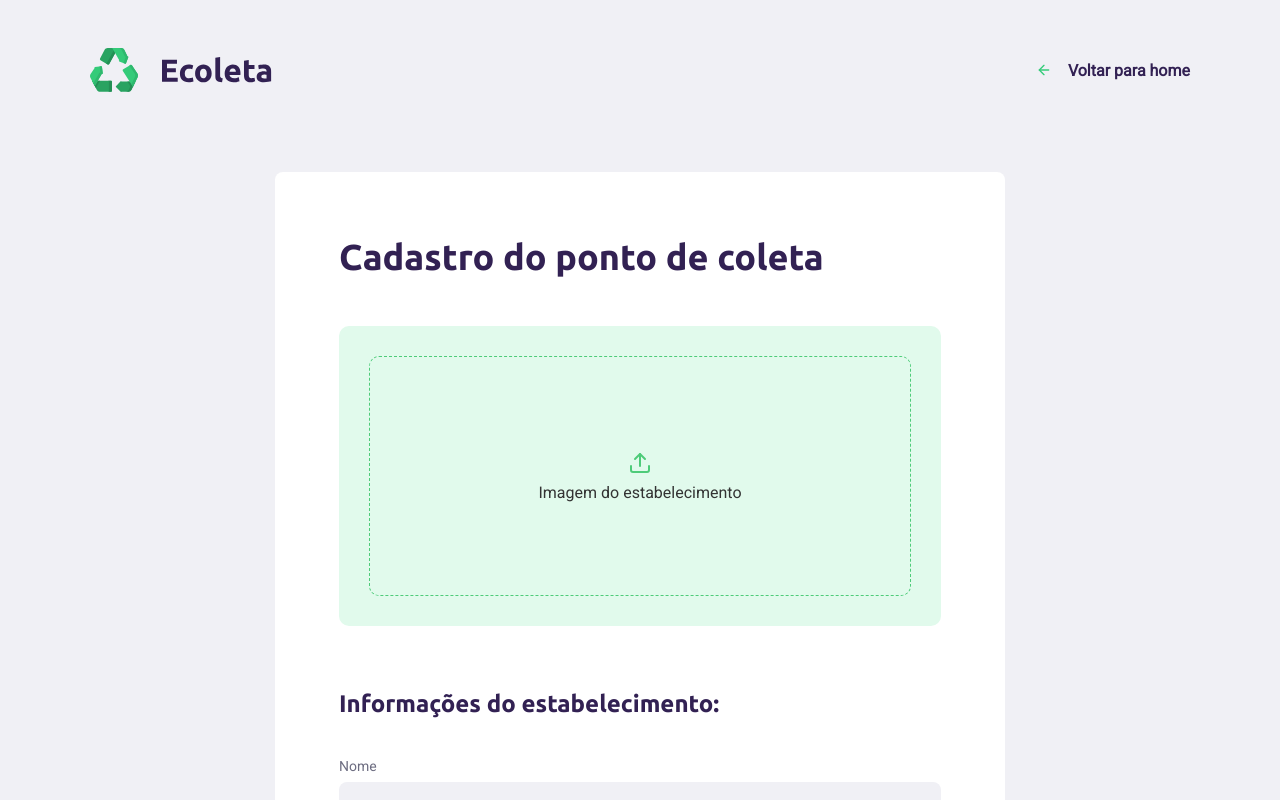
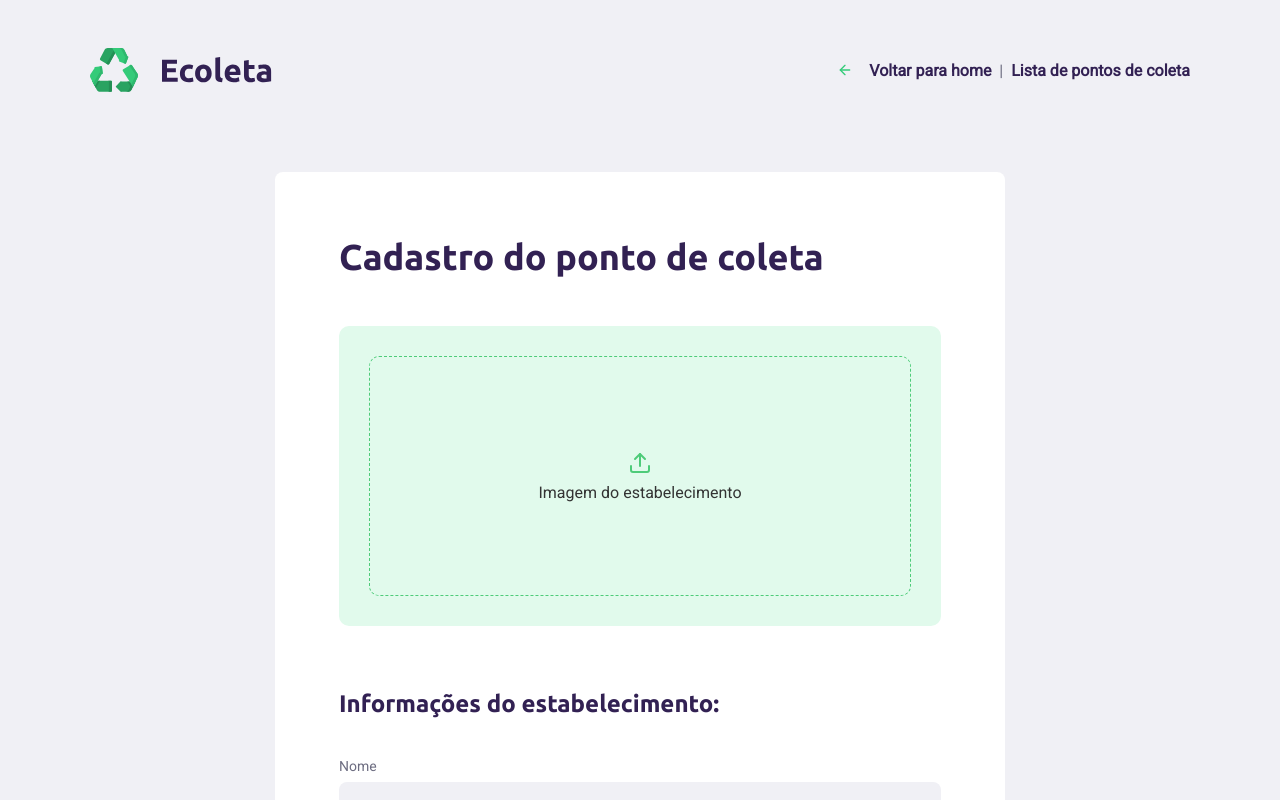
Before and after one commit to andrepbo/ecoleta, a React (Create React App) app in the folder web/: page /create-point in a window 1280 px wide. Shown: the top 800 px of the page. Built offline with nearby package versions, Linux system fonts and the light colour scheme; no server answers; the HTML template or start-up script is replaced by a standard one.

Commit message:
refactor: includes menu points list and thank msg

```diff
--- a/web/src/pages/CreatePoint/index.tsx
+++ b/web/src/pages/CreatePoint/index.tsx
@@ -4,6 +4,7 @@ import { FiArrowLeft } from 'react-icons/fi';
 import { Map, TileLayer, Marker } from 'react-leaflet';
 import axios from 'axios';
 import { LeafletMouseEvent } from 'leaflet';
+import swal from 'sweetalert';
 import api from '../../services/api';
 import Dropzone from '../../components/Dropzone';
 
@@ -139,9 +140,9 @@ const CreatePoint = () => {
 
         await api.post('points', data);
 
-        alert('Ponto de coleta criado!');
+        history.push('/list-points');
 
-        history.push('/');
+        swal('Obrigado!', 'Ponto de coleta cadastrado', 'success');
     }
 
     return (
@@ -149,10 +150,20 @@ const CreatePoint = () => {
             <header>
                 <img src={logo} alt="Ecoleta" />
 
+                <div>
+
+                </div>
+
+                <div className='menu'>
                 <Link to="/">
-                    <FiArrowLeft />
-                    Voltar para home
-                </Link>
+                      <FiArrowLeft />
+                      Voltar para home
+                  </Link>
+                  &nbsp;&nbsp;|&nbsp;&nbsp;
+                  <Link to="/list-points">
+                      Lista de pontos de coleta
+                  </Link>
+                </div>
             </header>
 
             <form onSubmit={handleSubmit}>
```
